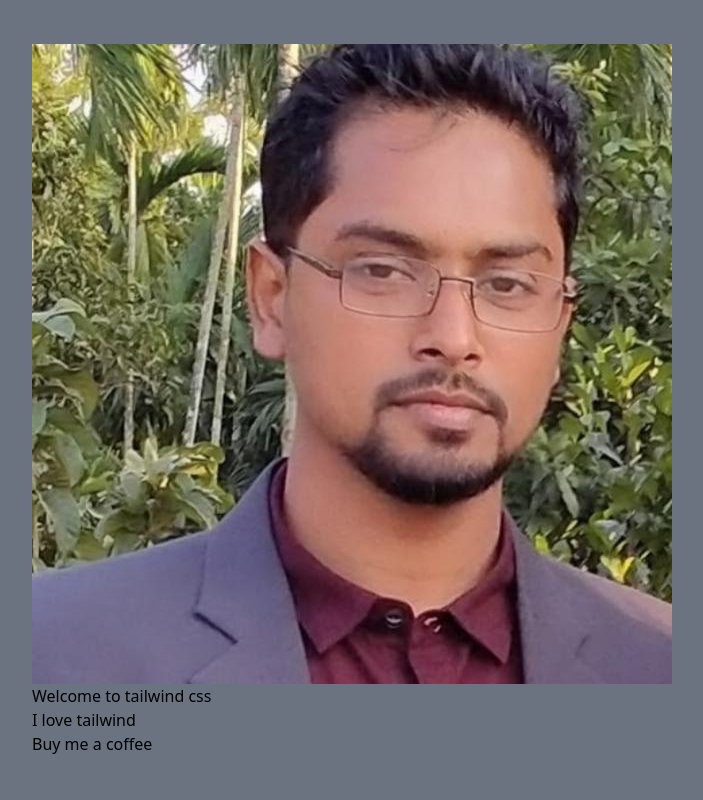
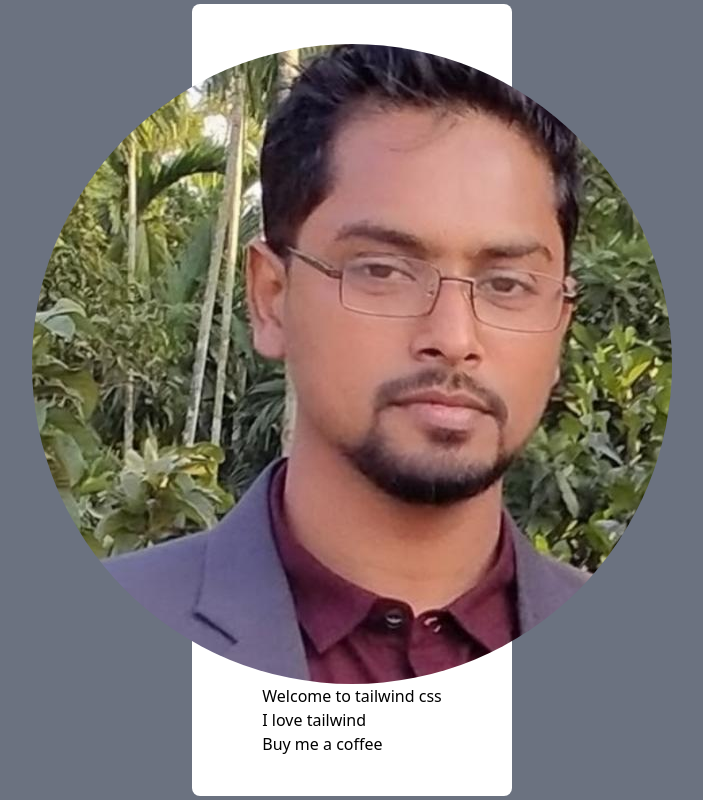
Before and after one commit to mistersakil/tailwind-css-practice, a website: page card.html in a window 1280 px wide. Shown: the whole page, without its empty margins (288-991 px from the left). Drawn offline with Linux system fonts and the light colour scheme.

Commit message:
card design running

```diff
--- a/card.html
+++ b/card.html
@@ -6,8 +6,10 @@
     <link href="./dist/style.css" rel="stylesheet" />
   </head>
   <body class="h-screen flex justify-center items-center bg-gray-500">
-    <div class="card">
-      <img src="./img/sakil.jpg" alt="logo" />
+    <div
+      class="bg-white p-10 max-w-xs rounded-lg flex flex-col justify-center items-center"
+    >
+      <img class="rounded-full max-w-none" src="./img/sakil.jpg" alt="logo" />
       <div>
         <div>
           <p>Welcome to tailwind css</p>
```
Also changed, not shown: dist/style.css.
